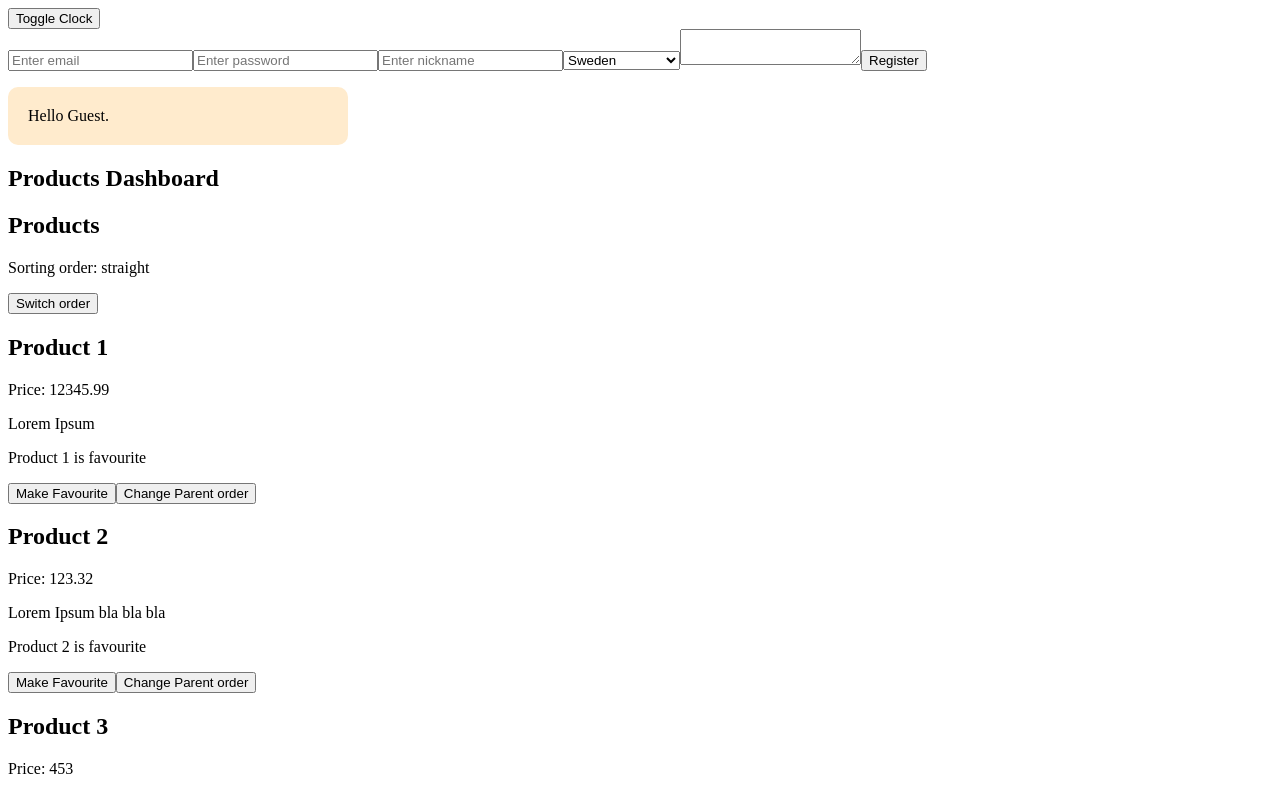
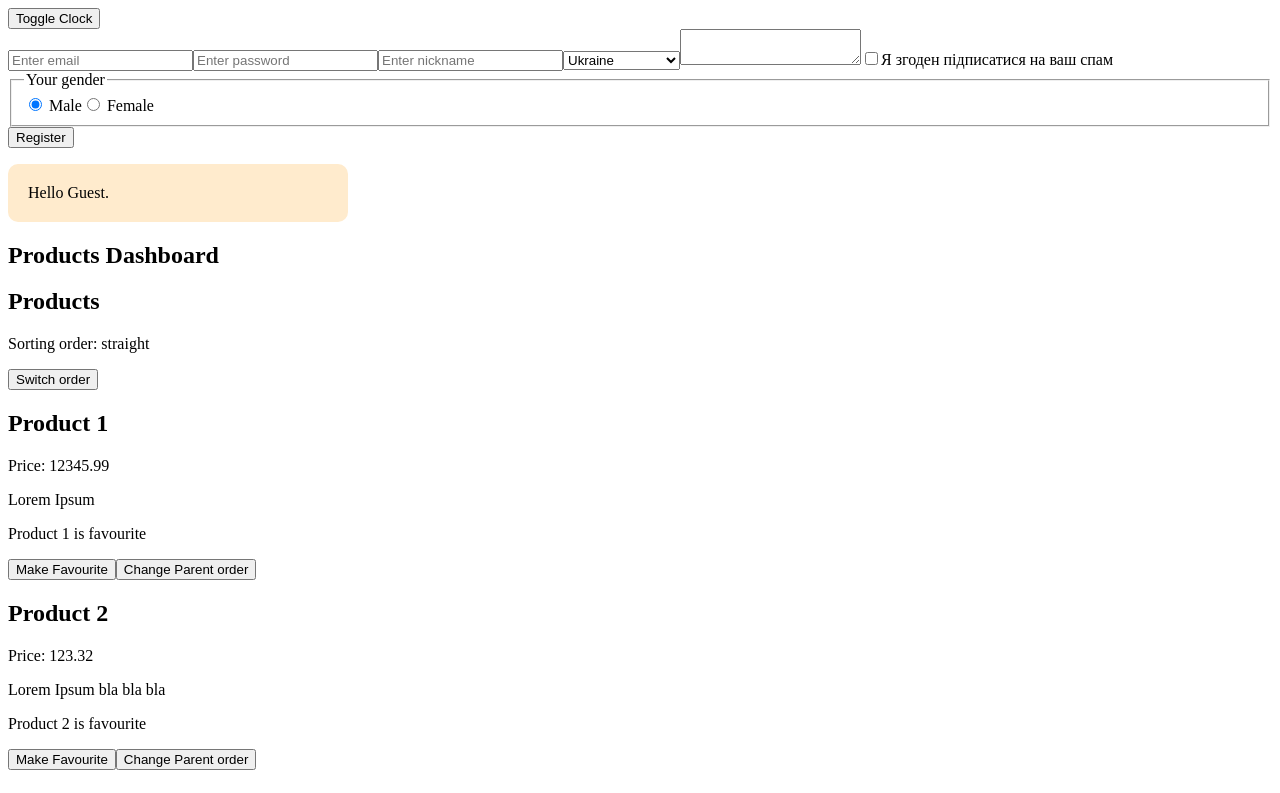
Before and after one commit to Illia-11/react-lessons2, a React (Vite) app: page / in a window 1280 px wide. Shown: the top 793 px of the page. Built offline with nearby package versions, Linux system fonts and the light colour scheme.

Commit message:
Add examples of controlles selects, textareas and radio inputs && Improve onChange to work with checkboxes

```diff
--- a/src/components/RegistrationFrom/index.jsx
+++ b/src/components/RegistrationFrom/index.jsx
@@ -1,20 +1,24 @@
-import React from "react";
+import React from 'react';
 
 function registerUser(userData) {
-  alert("user registered");
+  console.log(userData);
+  alert('user regisetered!');
 }
 
 class RegistrationForm extends React.Component {
   state = {
-    email: "",
-    password: "",
-    nickname: "",
-    country: "SWE",
-    comment: "",
+    email: '',
+    password: '',
+    nickname: '',
+    country: 'UA',
+    comment: '',
+    isSubscribed: false,
+    gender: 'male',
   };
 
-  hadnleSubmit = (e) => {
+  handleSubmit = (e) => {
     const { email, password, nickname } = this.state;
+
     e.preventDefault();
 
     console.log(e);
@@ -23,7 +27,11 @@ class RegistrationForm extends React.Component {
     // console.log(e.target.elements.email.value);
 
     const newUserData = {
-      // дістаємо значення з єдиного джерела істини
+      // email: e.target.elements.email.value,
+      // дістаємо значення з единого джерела істини
+      // email: email,
+      // password: password,
+      // nickname: nickname,
       email,
       password,
       nickname,
@@ -36,8 +44,10 @@ class RegistrationForm extends React.Component {
     e.target.reset();
   };
 
-  hadnleEmailChange = (e) => {
-    // console.log(e.target.value);
+  handleEmailChange = (e) => {
+    console.log(e.target.value);
+
+    console.log(e.target.name);
 
     this.setState({
       email: e.target.value,
@@ -56,44 +66,87 @@ class RegistrationForm extends React.Component {
     });
   };
 
-  handleChange = ({ target: { value, name } }) => {
+  handleChange = ({ target: { value, name, type, checked } }) => {
+    const newValue = type === 'checkbox' ? checked : value;
+
     this.setState({
-      [name]: value,
+      [name]: newValue,
     });
   };
 
   render() {
-    const { email, password, nickname, country, comment } = this.state;
+    const {
+      email,
+      password,
+      nickname,
+      country,
+      comment,
+      isSubscribed,
+      gender,
+    } = this.state;
+
     return (
-      <form onSubmit={this.hadnleSubmit}>
+      <form onSubmit={this.handleSubmit}>
         <input
-          type="email"
-          name="email"
-          placeholder="Enter email"
+          type='email'
+          name='email'
+          placeholder='Enter email'
           value={email}
           onChange={this.handleChange}
         />
         <input
-          type="password"
-          name="password"
-          placeholder="Enter password"
+          type='password'
+          name='password'
+          placeholder='Enter password'
           value={password}
           onChange={this.handleChange}
         />
         <input
-          type="text"
-          name="nickname"
-          placeholder="Enter nickname"
+          type='text'
+          name='nickname'
+          placeholder='Enter nickname'
           value={nickname}
           onChange={this.handleChange}
         />
-        <select name="country" value={country} onChange={this.handleChange}>
-          <option value="UA">Ukraine</option>
-          <option value="UK">United Kingdom</option>
-          <option value="SWE">Sweden</option>
-          <option value="GE">Georgia</option>
+        <select name='country' value={country} onChange={this.handleChange}>
+          <option value='UA'>Ukraine</option>
+          <option value='UK'>United Kingdom</option>
+          <option value='SWE'>Sweden</option>
+          <option value='JP'>Japan</option>
         </select>
-        <textarea name="comment" value={comment} onChange={this.handleChange} />
+        <textarea name='comment' value={comment} onChange={this.handleChange} />
+        <label>
+          <input
+            type='checkbox'
+            name='isSubscribed'
+            checked={isSubscribed}
+            onChange={this.handleChange}
+          />
+          <span>Я згоден підписатися на ваш спам</span>
+        </label>
+        <fieldset>
+          <legend>Your gender</legend>
+          <label>
+            <input
+              type='radio'
+              name='gender'
+              onChange={this.handleChange}
+              checked={gender === 'male'}
+              value='male'
+            />{' '}
+            Male
+          </label>
+          <label>
+            <input
+              type='radio'
+              name='gender'
+              onChange={this.handleChange}
+              checked={gender === 'female'}
+              value='female'
+            />{' '}
+            Female
+          </label>
+        </fieldset>
         <button>Register</button>
       </form>
     );
```
